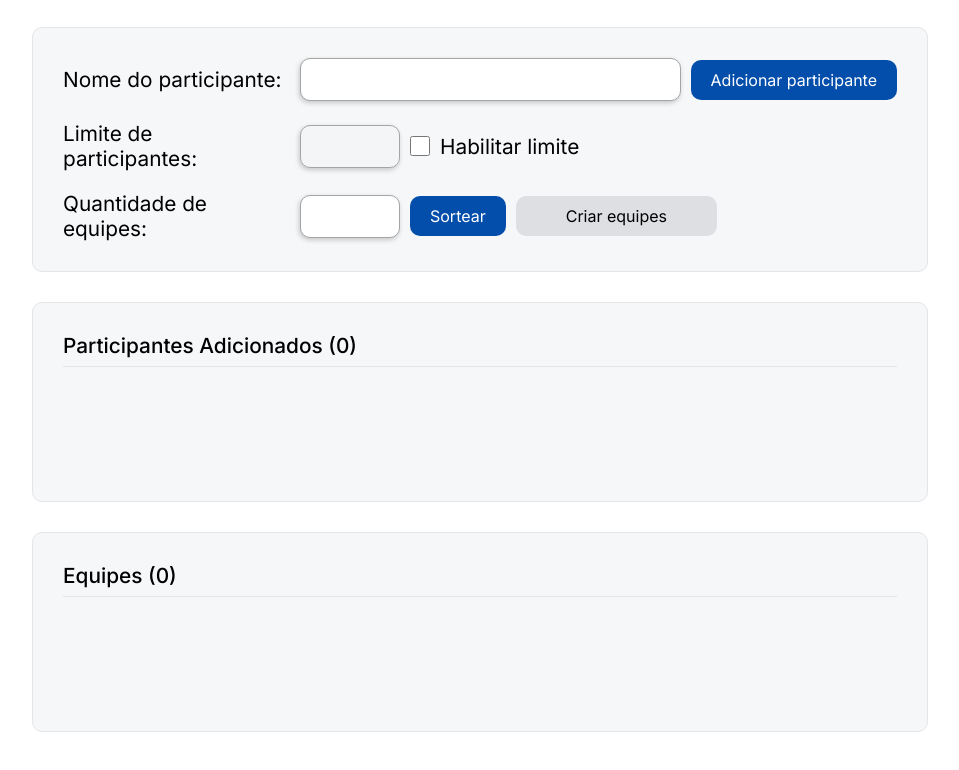
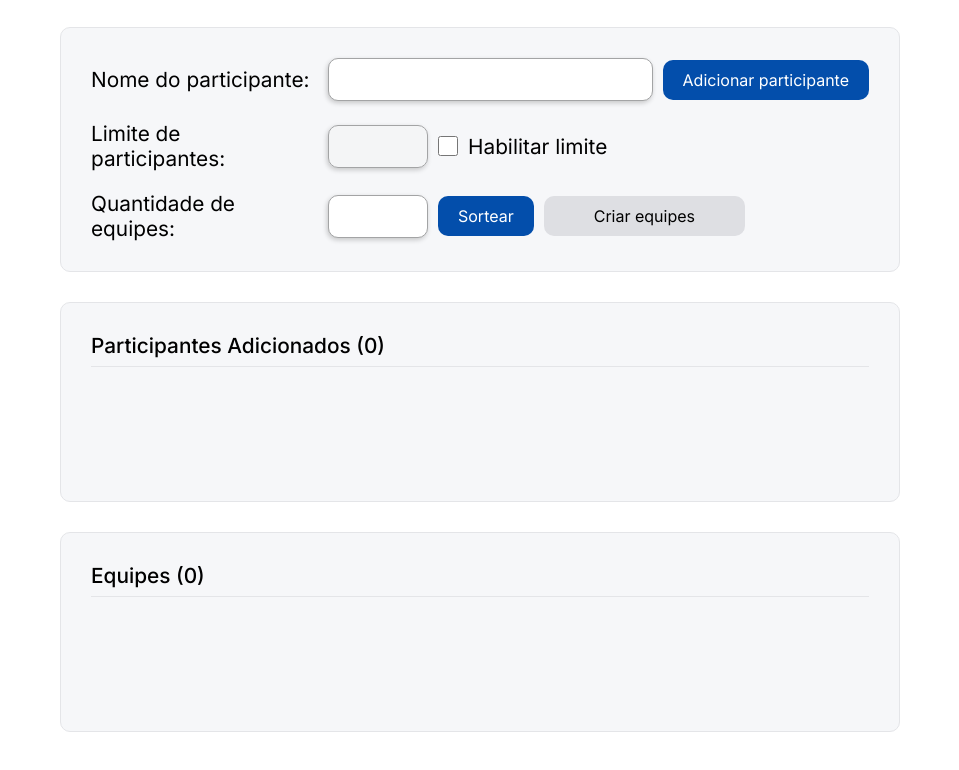
Before and after one commit to KaueMansur/ProjJsSorteioEquipes, a plain HTML site: page index.html in a window 1280 px wide. Shown: the part 92-862 px from the top of the page, without its empty margins (160-1119 px from the left). Before the commit the page ends 824 px from the top, so only its background shows below. Drawn offline with Linux system fonts and the light colour scheme.

Commit message:
padding adicionado no body

```diff
--- a/assets/css/style.css
+++ b/assets/css/style.css
@@ -8,8 +8,7 @@
 }
 
 html {
-    /* padding: 40px 250px; */
-    padding-top: 40px;
+    padding: 40px;
 }
 
 body {
```
